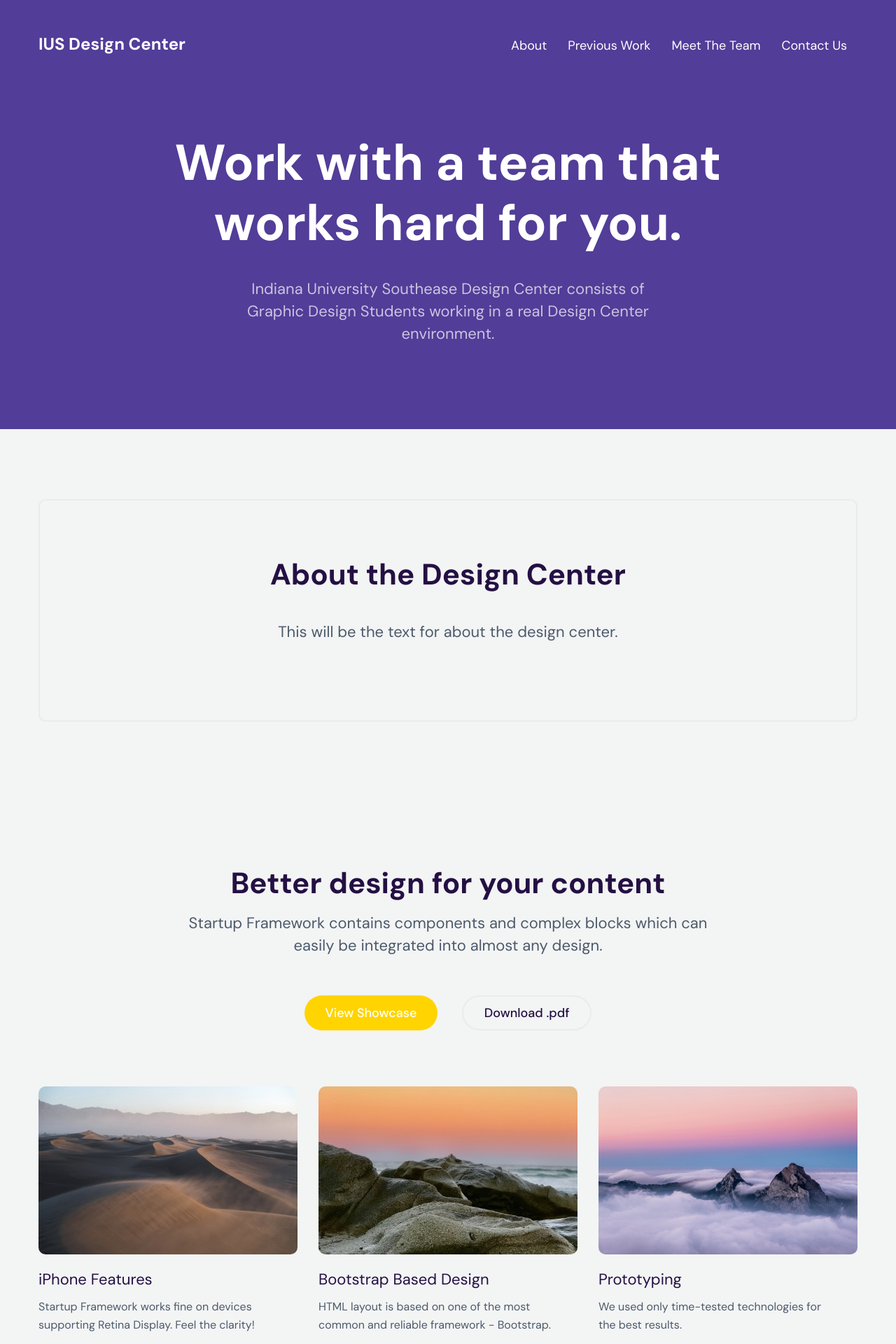
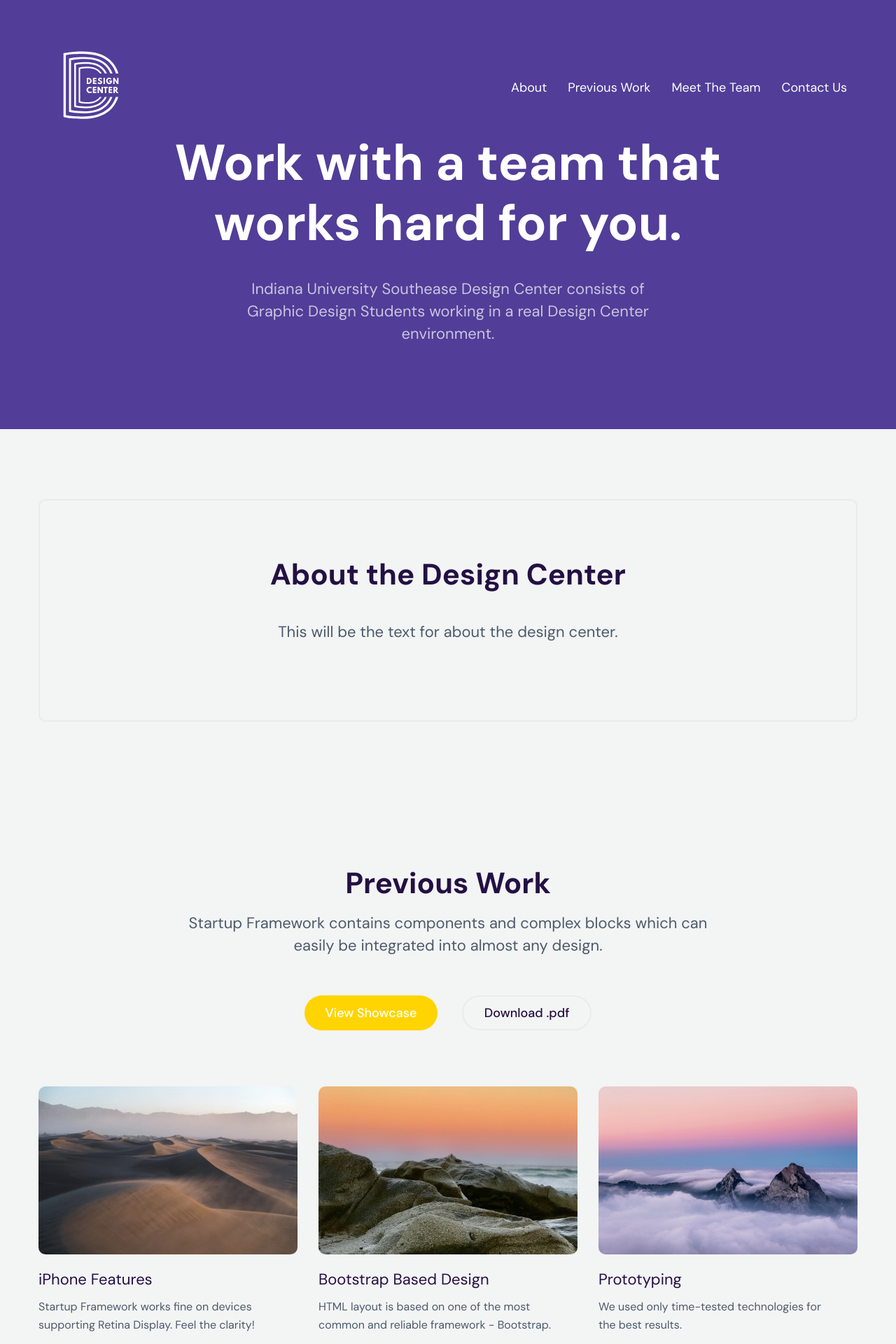
Before and after one commit to cameronw-502/iusdesigncenter, a PHP site: page / in a window 1280 px wide. Shown: the top 1920 px of the page at 70% size. Run offline with PHP 8.4, Linux system fonts and the light colour scheme; some libraries are stand-ins or nearby versions.

Commit message:
Updated navigation and added site logo

```diff
--- a/css/style.css
+++ b/css/style.css
@@ -818,3 +818,8 @@ b, strong {
     border-bottom: 2px solid #EBEAED;
   }
 }
+
+
+.mobile-logo {
+    width: 25px;
+}
--- a/index.html
+++ b/index.html
@@ -36,60 +36,26 @@
 		<div class="px-40 pt-60 pb-60 text-center inner">
 
 			<div>
-				<a href="#" class="f-heading f-22 link color-main mb-20">
-					Popular
+				<a href="#about" class="f-heading f-22 link color-main mb-20">
+					About
 				</a>
 			</div>
 			<div>
-				<a href="#" class="f-heading f-22 link color-main mb-20">
-					Recent
+				<a href="#previous" class="f-heading f-22 link color-main mb-20">
+					Previous Work
 				</a>
 			</div>
 			<div>
-				<a href="#" class="f-heading f-22 link color-main mb-20">
-					Featured
+				<a href="#team" class="f-heading f-22 link color-main mb-20">
+					Meet The Team
 				</a>
 			</div>
 			<div>
-				<a href="#" class="f-heading f-22 link color-main mb-20">
-					Designers
+				<a href="#contact" class="f-heading f-22 link color-main mb-20">
+					Contact Us
 				</a>
 			</div>
-			<div>
-				<a href="#" class="f-heading f-22 link color-main mb-20">
-					Team
-				</a>
-			</div>
-			<div>
-				<a href="#" class="f-12 link color-main op-7 text-uppercase sp-20 mb-20">
-					Help
-				</a>
-			</div>
-			<div>
-				<a href="#" class="f-12 link color-main op-7 text-uppercase sp-20 mb-20">
-					F.A.Q.
-				</a>
-			</div>
-			<div>
-				<a href="#" class="f-12 link color-main op-7 text-uppercase sp-20 mb-20">
-					Support
-				</a>
-			</div>
-			<div>
-				<a href="#" class="f-12 link color-main op-7 text-uppercase sp-20 mb-20">
-					About Us
-				</a>
-			</div>
-			<div>
-				<a href="#" class="f-12 link color-main op-7 text-uppercase sp-20 mb-20">
-					Blog
-				</a>
-			</div>
-			<div>
-				<a href="#" class="f-12 link color-main op-7 text-uppercase sp-20 mb-20">
-					Careers
-				</a>
-			</div>
+
 			<div class="socials mt-60">
 				<a href="#" target="_blank" class="link color-main f-18 mx-10">
 					<i class="fab fa-twitter">
@@ -121,7 +87,7 @@
 					<div class="row justify-content-between align-items-baseline">
 						<div class="col-md-4" data-aos="fade-down" data-aos-delay="750">
 							<div class="logo color-white">
-								IUS Design Center
+								<img src="i/Logo/DesignCenterLogo_White.svg" alt="IUS Design Center Logo" width="150" height="150">
 							</div>
 						</div>
 						<div class="col-md-6 d-flex justify-content-end align-items-center" data-aos="fade-down" data-aos-delay="750">
@@ -131,10 +97,10 @@
 							<a href="#previous" class="link color-white f-18 mx-15">
 								Previous Work
 							</a>
-							<a href="#previous" class="link color-white f-18 mx-15">
+							<a href="#team" class="link color-white f-18 mx-15">
 								Meet The Team
 							</a>
-                            <a href="#" class="link color-white f-18 mx-15">
+                            <a href="#contact" class="link color-white f-18 mx-15">
 								Contact Us
 							</a>
 						</div>
@@ -143,7 +109,7 @@
 			</nav>
 			<div class="container">
 				<div class="mb-3 logo color-white d-block d-xl-none text-center logo_mobile" data-aos="fade-down" data-aos-delay="0">
-					Startup
+					<img src="i/Logo/DesignCenterLogo_White.svg" alt="IUS Design Center Logo" width="200" height="200">
 				</div>
 				<h1 class="big color-white text-center" data-aos="fade-down" data-aos-delay="0">
 					Work with a team that
@@ -170,12 +136,12 @@
 				</div>
 			</section>
 			<!-- Showcase 1 -->
-				<section class="pt-105 pb-95 bg-light showcase_1">
+				<section class="pt-105 pb-95 bg-light showcase_1" id="previous">
 					<div class="container px-xl-0">
 						<div class="row justify-content-center text-center">
 							<div class="col-xl-8 col-lg-10" id="previous">
 								<h2 class="small" data-aos="fade-down" data-aos-delay="0">
-									Better design for your content
+									Previous Work
 								</h2>
 								<div class="mt-15 mb-30 f-22 color-heading text-adaptive description" data-aos="fade-down" data-aos-delay="250">
 									Startup Framework contains components and complex blocks which can easily be integrated into almost any design.
@@ -263,7 +229,7 @@
 					</div>
 				</section>
 				<!-- Team 1 -->
-					<section class="pt-100 pb-100 bg-light text-center team_1">
+					<section class="pt-100 pb-100 bg-light text-center team_1" id="team">
 						<div class="container px-xl-0">
 							<div class="row justify-content-center">
 								<div class="col-xl-8 col-lg-10">
@@ -378,7 +344,7 @@
 						</div>
 					</section>
 					<!-- Contact 1 -->
-						<section class="pt-105 pb-100 bg-dark color-white text-center color-filter-dark-5 contact_1" data-bg-src="i/contact_1_bg@2x.jpg" data-bg-src-2x="i/contact_1_bg@2x.jpg">
+						<section class="pt-105 pb-100 bg-dark color-white text-center color-filter-dark-5 contact_1" data-bg-src="i/contact_1_bg@2x.jpg" data-bg-src-2x="i/contact_1_bg@2x.jpg" id="contact">
 							<div class="container px-xl-0">
 								<div class="row justify-content-center">
 									<div class="col-xl-8 col-lg-10">
```
Also changed, not shown: i/Logo/DesignCenterLogo_White.png (added), i/Logo/DesignCenterLogo_White.svg (added).
